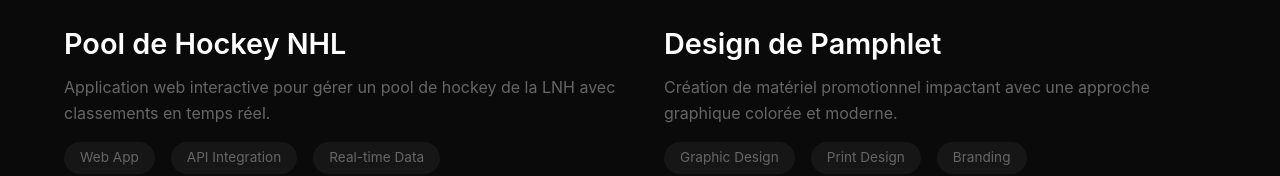
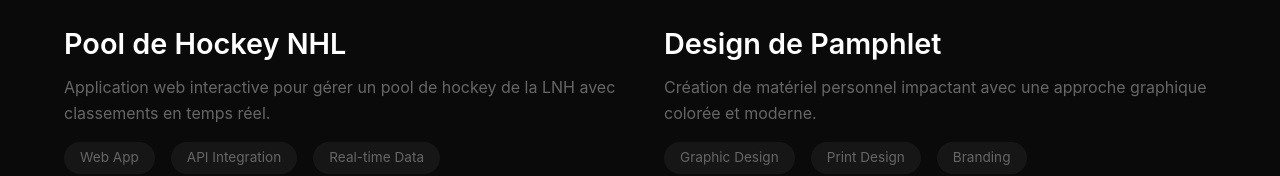
Before and after one commit to Andy124577/portfolio, a plain HTML site: page index.html in a window 1280 px wide. Shown: the part 2042-2218 px from the top of the page. Drawn offline with Linux system fonts and the light colour scheme; animation ran at ten frames a second.

Commit message:
try1branch

```diff
--- a/index.html
+++ b/index.html
@@ -110,7 +110,7 @@
           </div>
           <div class="project-info">
             <h3>Design de Pamphlet</h3>
-            <p>Création de matériel promotionnel impactant avec une approche graphique colorée et moderne.</p>
+            <p>Création de matériel personnel impactant avec une approche graphique colorée et moderne.</p>
             <div class="project-tags">
               <span class="tag">Graphic Design</span>
               <span class="tag">Print Design</span>
```
